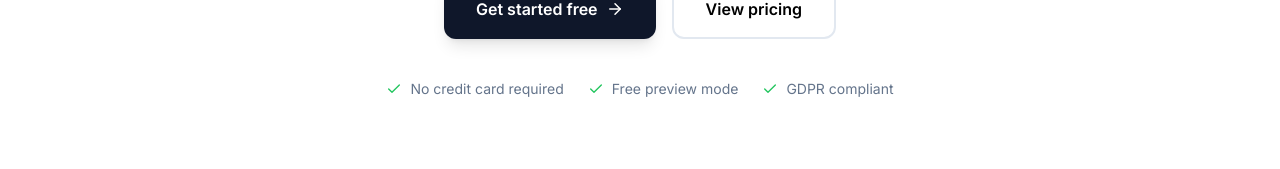
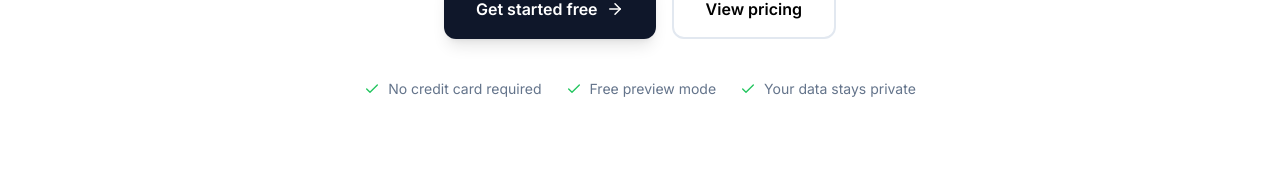
Before and after one commit to pipiagiorgi-rgb/guard-rent, a Next.js app: page / in a window 1280 px wide. Shown: the part 3610-3779 px from the top of the page. Built offline with nearby package versions, Linux system fonts and the light colour scheme; no server answers.

Commit message:
Landing: update benefits text to 'Your data stays private'

```diff
--- a/src/app/page.tsx
+++ b/src/app/page.tsx
@@ -273,7 +273,7 @@ export default function Home() {
                         </div>
                         <div className="flex items-center gap-2">
                             <Check size={16} className="text-green-500" />
-                            <span>GDPR compliant</span>
+                            <span>Your data stays private</span>
                         </div>
                     </div>
                 </div>
```
